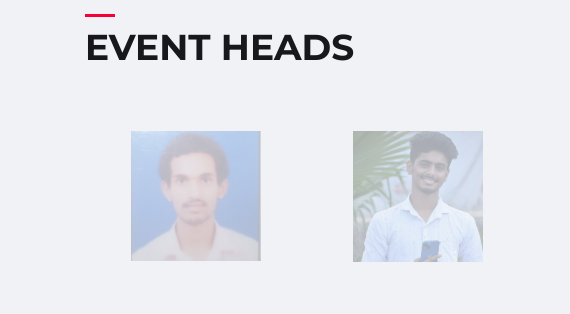
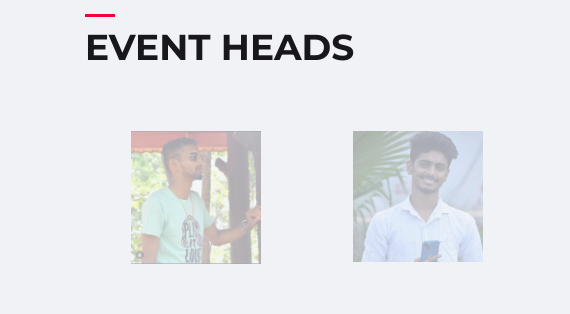
Before and after one commit to Prajwal4648/Enigma2k24, a plain HTML site: page index.html in a window 1280 px wide. Shown: the part 5260-5574 px from the top of the page, 0-570 px from the left. Drawn offline with nearby package versions, Linux system fonts and the light colour scheme; grey boxes are pictures that could not be loaded; a web font is replaced by a local one.

Commit message:
image updated

```diff
--- a/index.html
+++ b/index.html
@@ -514,7 +514,7 @@
         </div>
         <div class="brand_item text-center">
           <a href="https://www.instagram.com/___.mr_mystic_seeker_?utm_source=ig_web_button_share_sheet&igsh=ZDNlZDc0MzIxNw==">
-            <img src="assets\img\brands\yunith2.jpg" alt="brand">
+            <img src="assets\img\brands\yunith.png" alt="brand">
           </a>
         </div>
         <div class="brand_item text-center">
```
